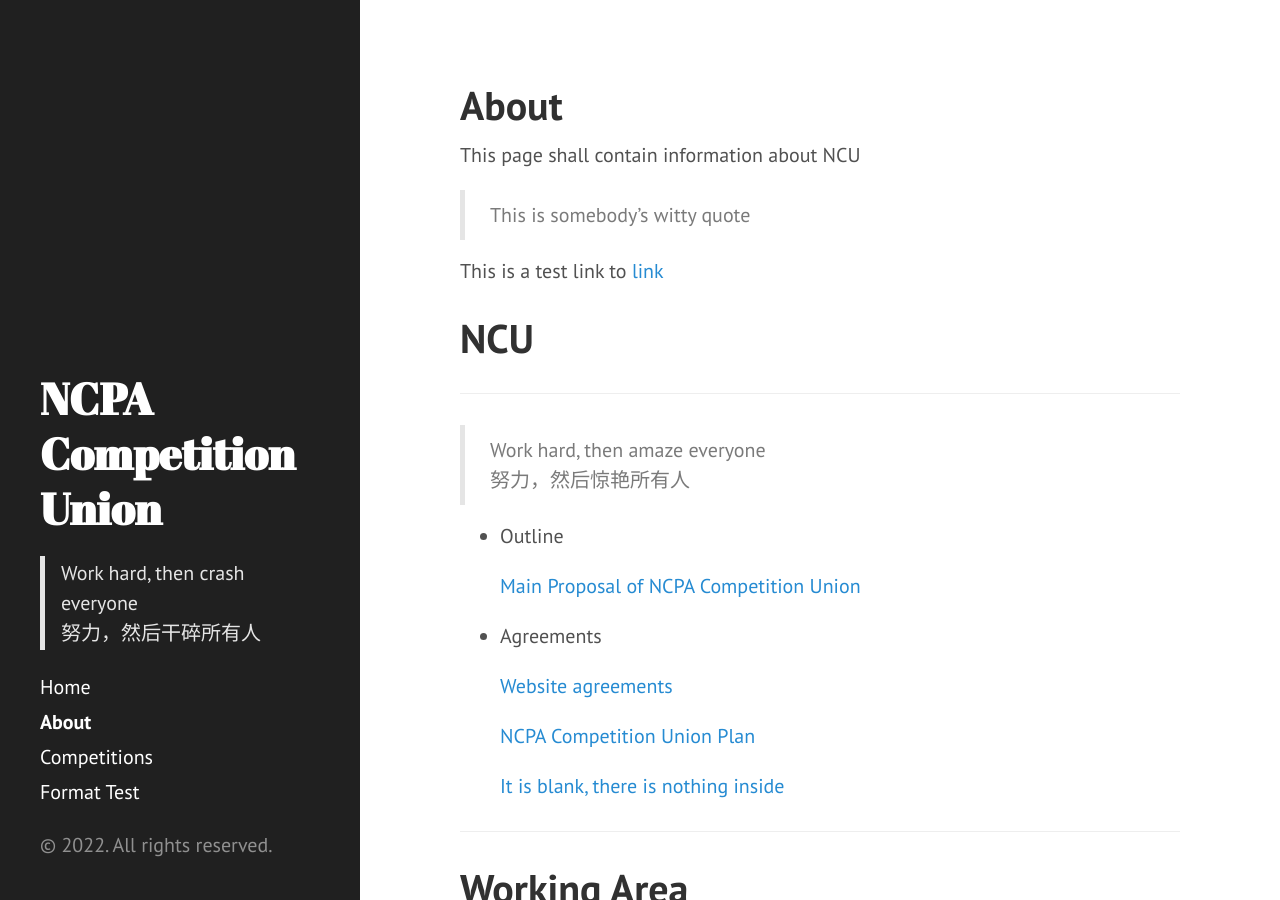
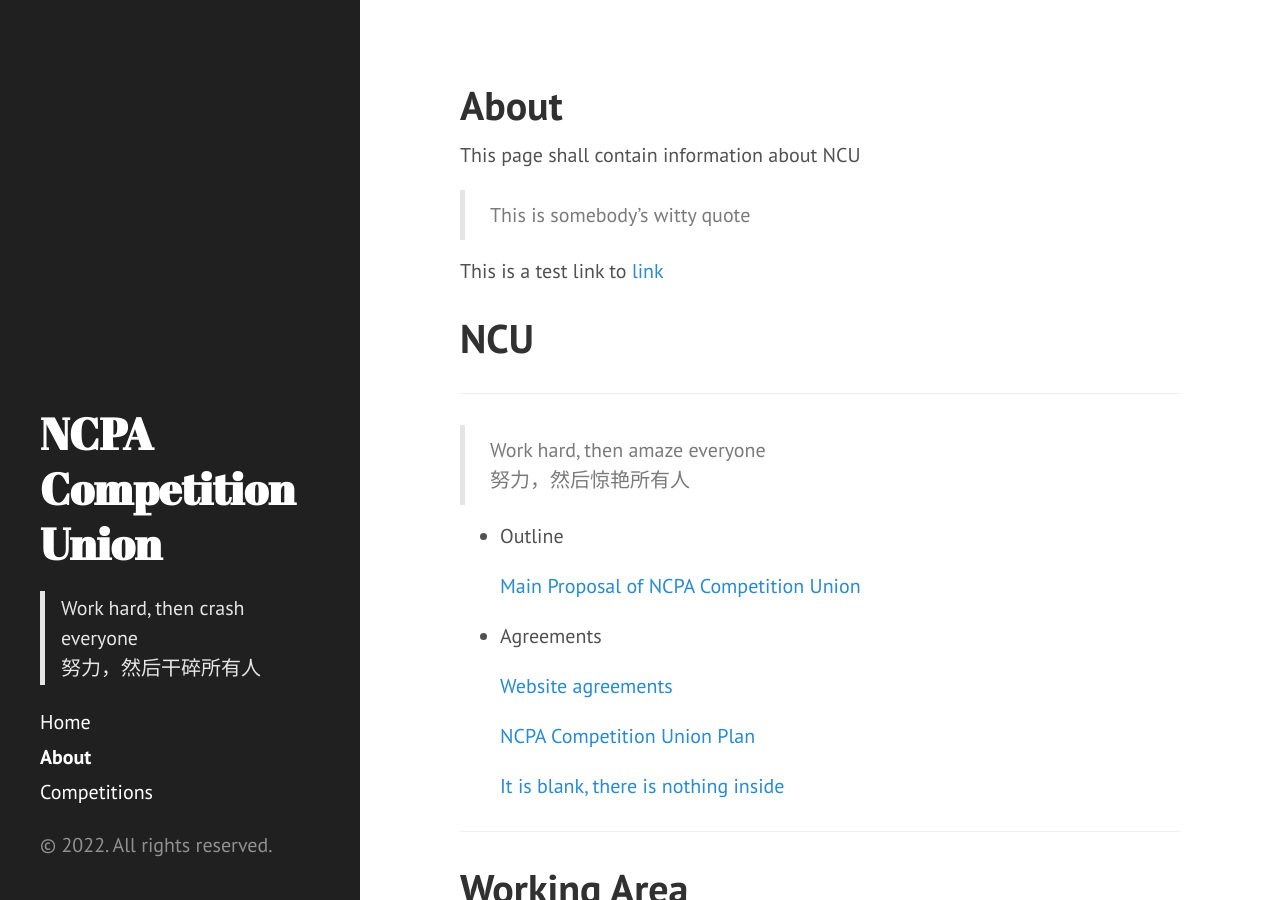
Before and after one commit to ncpacu/NCU-Website, a Jekyll site: the page built from _pages/about.md, in a window 1280 px wide and 900 px high. Built offline with Jekyll 4.4.1, drawn with Linux system fonts in a browser that asks for light colours; a script that is not in the unit is left out.

Commit message:
exclude home page from nav

```diff
--- a/_includes/sidebar.html
+++ b/_includes/sidebar.html
@@ -19,7 +19,7 @@
 
       {% assign pages_list = site.pages %}
       {% for node in pages_list %}
-        {% if node.title != null %}
+        {% if node.title != null and node.title != "Home" and node.title != "Format Test"%}
           {% if node.layout == "page" %}
             <a class="sidebar-nav-item{% if page.url == node.url %} active{% endif %}" href="{{ node.url }}">{{ node.title }}</a>
           {% endif %}
```
